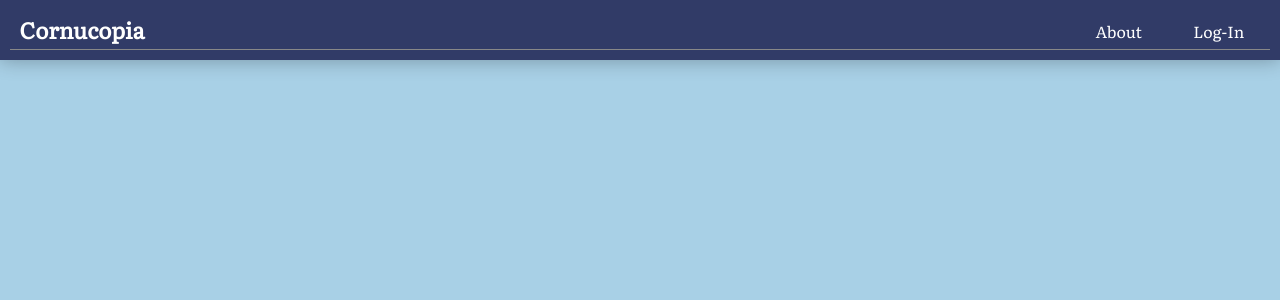
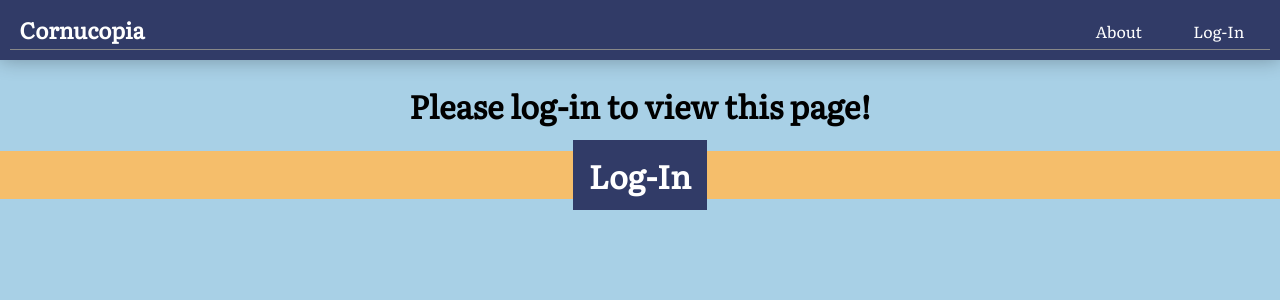
Before and after one commit to LizAitken/cornucopia, a React (Create React App) app in the folder cornucopia-react/: page /home in a window 1280 px wide. Shown: the top 300 px of the page. Built offline with nearby package versions, Linux system fonts and the light colour scheme; no server answers.

Commit message:
Added styles and extra page

```diff
--- a/cornucopia-react/src/App.js
+++ b/cornucopia-react/src/App.js
@@ -11,6 +11,7 @@ import NGOProfile from './components/ngoProfile';
 import NGOLogin from './components/ngoLogin';
 import About from './components/about';
 import BookMark from './components/bookMarkPage';
+import PlzLogin from './components/plzLogin';
 
 import './App.css';
 
@@ -114,6 +115,7 @@ class App extends Component {
                   <Route path="/non-profit/sign-up" component={NGOSignup} />
                   <Route path="/user-sign-up" component={UserSignup} />
                   <Route path='/' exact render={About}/>
+                  <Route path='/home' render={PlzLogin}/>
                 </>
             }
           </div>
--- a/cornucopia-react/src/components/mainNav.js
+++ b/cornucopia-react/src/components/mainNav.js
@@ -14,7 +14,7 @@ const MainNav = props => {
                             {!isloggedin ?
                             <NavLink to={'/ngo-login'} className='signup-link'>Log-In</NavLink>
                             :
-                            <button onClick={props.handleLogoutState()}>Log-Out</button>
+                            <button className='logout-text' onClick={props.handleLogoutState()}>Log-Out</button>
                             }
                         </div>
                     </li>
--- a/cornucopia-react/src/components/ngoLogin.js
+++ b/cornucopia-react/src/components/ngoLogin.js
@@ -81,7 +81,6 @@ class NGOLogin extends Component {
     };
 
     render() {
-        const { login } = this.state;
 
         return (
             <>
@@ -91,11 +90,11 @@ class NGOLogin extends Component {
                       <input type='text' name='email' value={this.state.email} onChange={this.handleNGO_EmailChange} placeholder='Email' required/>
                   </label>
                   <label>
-                      <input type='password' value={this.state.password} onChange={this.handleNGO_PasswordChange} placeholder='password' required/>
+                      <input type='password' value={this.state.password} onChange={this.handleNGO_PasswordChange} placeholder='Password' required/>
                   </label>
-                  <input type="submit" value="Submit" />
+                  <input className="sign-in-button" type="submit" value="Submit" />
               </form>
-              <p>Not signed up yet? <Link to="/non-profit/sign-up">Non-Profit Sign Up Here</Link></p>
+              <p className='under-text'>Not signed up yet? <Link to="/non-profit/sign-up">Non-Profit Sign Up Here</Link></p>
             </>
         )
     }
--- /dev/null
+++ b/cornucopia-react/src/components/plzLogin.js
@@ -0,0 +1,13 @@
+import React from 'react';
+import { Link } from "react-router-dom";
+
+const PlzLogin = () => {
+    return(
+        <>
+            <h1>Please log-in to view this page!</h1>
+            <h1 className="goto-login"><Link to={'/ngo-login'}>Log-In</Link></h1>
+        </>
+    )
+}
+
+export default PlzLogin;
--- a/cornucopia-react/src/styles/mainNav.css
+++ b/cornucopia-react/src/styles/mainNav.css
@@ -37,8 +37,16 @@
     cursor: pointer;
 }
 
-.home-link:hover, .signup-link:hover {
+.home-link:hover, .signup-link:hover, .logout-text:hover{
     background-color: rgba(247, 190, 105, 0.844);
     transition: .4s background-color;
     cursor: pointer;
 }
+
+.logout-text {
+    color: white;
+    font-size: 1rem;
+    font-family: 'Literata', serif;
+    background-color: rgb(49, 59, 103);
+    border: none;
+}
--- a/cornucopia-react/src/styles/ngoLogin.css
+++ b/cornucopia-react/src/styles/ngoLogin.css
@@ -39,7 +39,7 @@ h1 {
     background-color: 250ms;
   }
 
-  .sign-in-button:hover {
+  .sign-in-button:hover, .goto-login {
     cursor: pointer;
     background-color: rgba(247, 190, 105, 0.844);
     color: white;
@@ -59,3 +59,16 @@ h1 {
     opacity: .8;
     letter-spacing: 0.12rem;
   }
+
+  .goto-login a{
+    padding: 10px 15px;
+    background-color: rgb(49, 59, 103);
+    color: white;
+    border: 1px solid rgb(49, 59, 103);
+    background-color: 250ms;
+  }
+
+  .goto-login a:hover {
+    background-color: white;
+    color: rgb(49, 59, 103);
+  }
```
